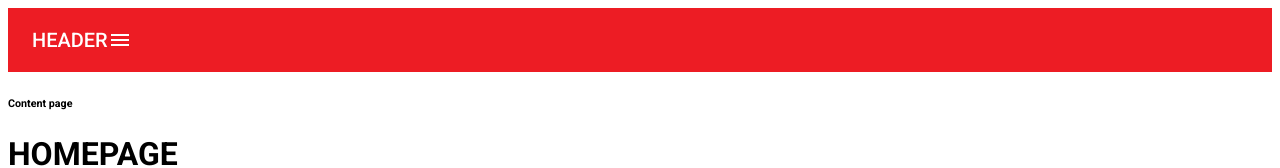
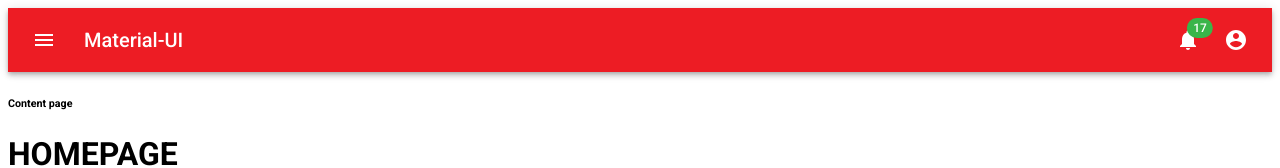
Before and after one commit to Wkoslik/ChiknTindr-Client, a React (Create React App) app: page / in a window 1280 px wide. Shown: the top 168 px of the page. Built offline with nearby package versions, Linux system fonts and the light colour scheme.

Commit message:
rewriting the code for the header

```diff
--- a/src/components/partials/Header.js
+++ b/src/components/partials/Header.js
@@ -1,28 +1,294 @@
+// import { Link } from 'react-router-dom';
+// import { useState } from 'react';
+// import { makeStyles } from '@material-ui/core/styles';
+// import {
+//     Toolbar,
+//     AppBar,
+//     ThemeProvider,
+//     IconButton,
+//     Typography,
+//     Badge,
+//     MenuItem,
+//     Menu,
+//     Button
+// } from '@material-ui/core';
+// import {
+//     AccountCircle
+// } from '@material-ui/icons';
+// import MenuIcon from '@material-ui/icons/Menu';
+// import NotificationIcon from '@material-ui/icons/Notifications';
+// import MoreIcon from '@material-ui/icons/MoreVert';
+
+// import theme from '../../theme/theme';
+
+// const useStyles = makeStyles(theme => ({
+//     grow: {
+//         flexGrow: 1,
+//     },
+//     menuButton: {
+//         marginRight: theme.spacing(2),
+//     },
+//     title: {
+//         display: 'none',
+//         [theme.breakpoints.up('sm')]: {
+//             display: 'block',
+//         }
+//     },
+//     popMenu: {
+//         display: "flex",
+//         flexDirection: "column"
+//     },
+//     sectionDesktop: {
+//         display: 'none',
+//         [theme.breakpoints.up('md')]: {
+//             display: 'flex',
+//         },
+//     },
+//     sectionMobile: {
+//         display: 'flex',
+//         [theme.breakpoints.up('md')]: {
+//             display: 'none',
+//         },
+//     },
+// }));
+
+// const Header = (props) => {
+//     const { history } = props;
+//     const classes = useStyles();
+//     const [anchorEl, setAnchorEl] = useState(null);
+//     const [mobileMoreAnchorEl, setMobileMoreAnchorEl] = useState(null);
+
+//     const isMenuOpen = Boolean(anchorEl);
+//     const isMobileMenuOpen = Boolean(mobileMoreAnchorEl);
+
+//     const handleProfileMenuOpen = (event) => {
+//         setAnchorEl(event.currentTarget);
+//     };
+
+//     const handleMobileMenuClose = () => {
+//         setMobileMoreAnchorEl(null);
+//     };
+
+//     const handleMenuClose = () => {
+//         setAnchorEl(null);
+//         handleMobileMenuClose();
+//     };
+
+//     const handleMobileMenuOpen = (event) => {
+//         setMobileMoreAnchorEl(event.currentTarget);
+//     };
+
+//     const menuId = 'primary-search-account-menu';
+
+//     const renderMenu = (
+//         <Menu
+//             anchorEl={anchorEl}
+//             anchorOrigin={{ vertical: 'top', horizontal: 'right' }}
+//             id={menuId}
+//             keepMounted
+//             transformOrigin={{ vertical: 'top', horizontal: 'right' }}
+//             open={isMenuOpen}
+//             onClose={handleMenuClose}
+//         >
+//             <MenuItem onClick={handleMenuClose}>Profile</MenuItem>
+//             <MenuItem onClick={handleMenuClose}>My account</MenuItem>
+//         </Menu>
+//     );
+
+//     const renderMenuLoggedIn = (
+//         <Menu
+//             anchorEl={anchorEl}
+//             anchorOrigin={{ vertical: 'top', horizontal: 'right' }}
+//             id={menuId}
+//             keepMounted
+//             transformOrigin={{ vertical: 'top', horizontal: 'right' }}
+//             open={isMenuOpen}
+//             onClose={handleMenuClose}
+//         >
+//             <MenuItem onClick={handleMenuClose}>Profile</MenuItem>
+//             <MenuItem onClick={handleMenuClose}>My account</MenuItem>
+//         </Menu>
+//     );
+
+//     const mobileMenuId = 'primary-search-account-menu-mobile';
+//     const renderMobileMenu = (
+//         <Menu
+//             anchorEl={mobileMoreAnchorEl}
+//             anchorOrigin={{ vertical: 'top', horizontal: 'right' }}
+//             id={mobileMenuId}
+//             keepMounted
+//             transformOrigin={{ vertical: 'top', horizontal: 'right' }}
+//             open={isMobileMenuOpen}
+//             onClose={handleMobileMenuClose}
+//         >
+
+//             <MenuItem>
+//             <IconButton aria-label="show 11 new notifications" color="inherit">
+//                 <Badge badgeContent={11} color="secondary">
+//                     <NotificationIcon />
+//                 </Badge>
+//             </IconButton>
+//             <p>Notifications</p>
+//             </MenuItem>
+//             <MenuItem onClick={handleProfileMenuOpen}>
+//             <IconButton
+//                 aria-label="account of current user"
+//                 aria-controls="primary-search-account-menu"
+//                 aria-haspopup="true"
+//                 color="inherit"
+//             >
+//                 <AccountCircle />
+//             </IconButton>
+//             <p>Profile</p>
+//             </MenuItem>
+//         </Menu>
+//     );
+
+//     const renderMobileMenuLoggedIn = (
+//         <Menu
+//             anchorEl={mobileMoreAnchorEl}
+//             anchorOrigin={{ vertical: 'top', horizontal: 'right' }}
+//             id={mobileMenuId}
+//             keepMounted
+//             transformOrigin={{ vertical: 'top', horizontal: 'right' }}
+//             open={isMobileMenuOpen}
+//             onClose={handleMobileMenuClose}
+//         >
+
+//             <MenuItem>
+//             <IconButton aria-label="show 11 new notifications" color="inherit">
+//                 <Badge badgeContent={11} color="secondary">
+//                     <NotificationIcon />
+//                 </Badge>
+//             </IconButton>
+//             <p>Notifications</p>
+//             </MenuItem>
+//             <MenuItem onClick={handleProfileMenuOpen}>
+//             <IconButton
+//                 aria-label="account of current user"
+//                 aria-controls="primary-search-account-menu"
+//                 aria-haspopup="true"
+//                 color="inherit"
+//             >
+//                 <AccountCircle />
+//             </IconButton>
+//             <p>Profile</p>
+//             </MenuItem>
+//         </Menu>
+//     );
+
+//     let conditionalLinks = props.currentUser ?
+//     <nav>
+//         <Button
+//             variant="contained"
+//         >
+//             <Link className="nav-link" to='/'>Home</Link>
+//         </Button>
+//         <Button
+//             variant="contained"
+//         >
+//             <Link className="nav-link" to='/profile'>Account</Link>
+//         </Button>
+//         <Button
+//             variant="contained"
+//         >
+//             <Link className="nav-link" to='/about'>RESTaurateurs</Link>
+//         </Button>
+//         <Button
+//             variant="contained"
+//         >
+//             <span className="nav-link" onClick={e => props.handleAuth(null)}>logout</span>
+//         </Button>
+//     </nav>
+//     :
+//     <nav>
+//         <Button
+//             variant="contained"
+//             href="/"
+//         >
+//             Home
+//         </Button>
+//         <Button
+//             variant="contained"
+//             href="/auth/login"
+//         >
+//             Login
+//         </Button>
+//         <Button
+//             variant="contained"
+//             href="/about"
+//         >
+//             RESTaurateurs
+//         </Button>
+//         {/* <Link className="nav-link" to='/'>Home</Link>{' | '} */}
+//         {/* <Link className="nav-link" to='/auth/login'>Login</Link> */}
+//     </nav>
+
+//     return (
+//     <div className={classes.root}>
+//         <ThemeProvider theme={theme}>
+//             <AppBar elevation={0} color="primary" position="static">
+//                 <Toolbar>
+//                     <Typography variant="h6" className={classes.title}>
+//                         HEADER
+//                     </Typography>
+//                     <IconButton
+//                         edge="start"
+//                         className={classes.menuButton}
+//                         color="inherit"
+//                         aria-label="menu"
+//                         onClick={renderMenu}
+//                     >
+//                         <MenuIcon />
+//                     </IconButton>
+//                     <Menu
+//                         id="menu-appbar"
+//                         className={classes.popMenu}
+//                         anchorEl={anchorEl}
+//                         anchorOrigin={{
+//                         vertical: "top",
+//                         horizontal: "right"
+//                         }}
+//                         keepMounted
+//                         transformOrigin={{
+//                         vertical: "top",
+//                         horizontal: "right"
+//                         }}
+//                         open={isMenuOpen}
+//                         onClose={() => setAnchorEl(null)}
+//                     >
+//                         {conditionalLinks}
+//                     </Menu>
+//                 </Toolbar>
+//             </AppBar>
+//         </ThemeProvider>
+//     </div>
+//     )
+// }
+
+// export default Header;
 import { Link } from 'react-router-dom';
 import { useState } from 'react';
 import { makeStyles } from '@material-ui/core/styles';
 import {
+    ThemeProvider,
+    AppBar,
     Toolbar,
-    AppBar,
-    ThemeProvider,
     IconButton,
     Typography,
     Badge,
     MenuItem,
     Menu,
-    Button,
-    useMediaQuery
+    Button
 } from '@material-ui/core';
-import {
-    AccountCircle
-} from '@material-ui/icons';
+import { AccountCircle } from '@material-ui/icons';
 import MenuIcon from '@material-ui/icons/Menu';
-import NotificationIcon from '@material-ui/icons/Notifications';
+import NotificationsIcon from '@material-ui/icons/Notifications';
 import MoreIcon from '@material-ui/icons/MoreVert';
 
 import theme from '../../theme/theme';
 
-const useStyles = makeStyles(theme => ({
+const useStyles = makeStyles((theme) => ({
     grow: {
         flexGrow: 1,
     },
@@ -33,11 +299,7 @@ const useStyles = makeStyles(theme => ({
         display: 'none',
         [theme.breakpoints.up('sm')]: {
             display: 'block',
-        }
         },
-    popMenu: {
-        display: "flex",
-        flexDirection: "column"
     },
     sectionDesktop: {
         display: 'none',
@@ -54,7 +316,6 @@ const useStyles = makeStyles(theme => ({
 }));
 
 const Header = (props) => {
-    const { history } = props;
     const classes = useStyles();
     const [anchorEl, setAnchorEl] = useState(null);
     const [mobileMoreAnchorEl, setMobileMoreAnchorEl] = useState(null);
@@ -80,23 +341,7 @@ const Header = (props) => {
     };
 
     const menuId = 'primary-search-account-menu';
-
     const renderMenu = (
-        <Menu
-            anchorEl={anchorEl}
-            anchorOrigin={{ vertical: 'top', horizontal: 'right' }}
-            id={menuId}
-            keepMounted
-            transformOrigin={{ vertical: 'top', horizontal: 'right' }}
-            open={isMenuOpen}
-            onClose={handleMenuClose}
-        >
-            <MenuItem onClick={handleMenuClose}>Profile</MenuItem>
-            <MenuItem onClick={handleMenuClose}>My account</MenuItem>
-        </Menu>
-    );
-
-    const renderMenuLoggedIn = (
         <Menu
             anchorEl={anchorEl}
             anchorOrigin={{ vertical: 'top', horizontal: 'right' }}
@@ -126,11 +371,12 @@ const Header = (props) => {
             <MenuItem>
                 <IconButton aria-label="show 11 new notifications" color="inherit">
                 <Badge badgeContent={11} color="secondary">
-                    <NotificationIcon />
+                    <NotificationsIcon />
                 </Badge>
                 </IconButton>
                 <p>Notifications</p>
             </MenuItem>
+
             <MenuItem onClick={handleProfileMenuOpen}>
                 <IconButton
                     aria-label="account of current user"
@@ -142,129 +388,62 @@ const Header = (props) => {
                 </IconButton>
                 <p>Profile</p>
             </MenuItem>
+
         </Menu>
     );
-
-    const renderMobileMenuLoggedIn = (
-        <Menu
-            anchorEl={mobileMoreAnchorEl}
-            anchorOrigin={{ vertical: 'top', horizontal: 'right' }}
-            id={mobileMenuId}
-            keepMounted
-            transformOrigin={{ vertical: 'top', horizontal: 'right' }}
-            open={isMobileMenuOpen}
-            onClose={handleMobileMenuClose}
+    return (
+        <div className={classes.root}>
+            <ThemeProvider theme={theme}>
+                <div className={classes.grow}>
+                    <AppBar position="static">
+                    <Toolbar>
+                    <IconButton
+                        edge="start"
+                        className={classes.menuButton}
+                        color="inherit"
+                        aria-label="open drawer"
                     >
-
-            <MenuItem>
-            <IconButton aria-label="show 11 new notifications" color="inherit">
-                <Badge badgeContent={11} color="secondary">
-                    <NotificationIcon />
+                        <MenuIcon />
+                    </IconButton>
+                    <Typography className={classes.title} variant="h6" noWrap>
+                        Material-UI
+                    </Typography>
+                    <div className={classes.grow} />
+                    <div className={classes.sectionDesktop}>
+                        <IconButton aria-label="show 17 new notifications" color="inherit">
+                            <Badge badgeContent={17} color="secondary">
+                            <NotificationsIcon />
                             </Badge>
                         </IconButton>
-            <p>Notifications</p>
-            </MenuItem>
-            <MenuItem onClick={handleProfileMenuOpen}>
                         <IconButton
+                            edge="end"
                             aria-label="account of current user"
-                aria-controls="primary-search-account-menu"
+                            aria-controls={menuId}
                             aria-haspopup="true"
+                            onClick={handleProfileMenuOpen}
                             color="inherit"
                         >
                             <AccountCircle />
                         </IconButton>
-            <p>Profile</p>
-            </MenuItem>
-        </Menu>
-    );
-
-    let conditionalLinks = props.currentUser ?
-    <nav>
-        <Button
-            variant="contained"
+                    </div>
+                    <div className={classes.sectionMobile}>
+                        <IconButton
+                            aria-label="show more"
+                            aria-controls={mobileMenuId}
+                            aria-haspopup="true"
+                            onClick={handleMobileMenuOpen}
+                            color="inherit"
                         >
-            <Link className="nav-link" to='/'>Home</Link>
-        </Button>
-        <Button
-            variant="contained"
-        >
-            <Link className="nav-link" to='/profile'>Account</Link>
-        </Button>
-        <Button
-            variant="contained"
-        >
-            <Link className="nav-link" to='/about'>RESTaurateurs</Link>
-        </Button>
-        <Button
-            variant="contained"
-        >
-            <span className="nav-link" onClick={e => props.handleAuth(null)}>logout</span>
-        </Button>
-    </nav>
-    :
-    <nav>
-        <Button
-            variant="contained"
-            href="/"
-        >
-            Home
-        </Button>
-        <Button
-            variant="contained"
-            href="/auth/login"
-        >
-            Login
-        </Button>
-        <Button
-            variant="contained"
-            href="/about"
-        >
-            RESTaurateurs
-        </Button>
-        {/* <Link className="nav-link" to='/'>Home</Link>{' | '} */}
-        {/* <Link className="nav-link" to='/auth/login'>Login</Link> */}
-    </nav>
-
-    return (
-    <div className={classes.root}>
-        <ThemeProvider theme={theme}>
-            <AppBar elevation={0} color="primary" position="static">
-                <Toolbar>
-                    <Typography variant="h6" className={classes.title}>
-                        HEADER
-                    </Typography>
-                    <IconButton
-                        edge="start"
-                        className={classes.menuButton}
-                        color="inherit"
-                        aria-label="menu"
-                        onClick={renderMenu}
-                    >
-                        <MenuIcon />
+                            <MoreIcon />
                         </IconButton>
-                    <Menu
-                        id="menu-appbar"
-                        className={classes.popMenu}
-                        anchorEl={anchorEl}
-                        anchorOrigin={{
-                        vertical: "top",
-                        horizontal: "right"
-                        }}
-                        keepMounted
-                        transformOrigin={{
-                        vertical: "top",
-                        horizontal: "right"
-                        }}
-                        open={isMenuOpen}
-                        onClose={() => setAnchorEl(null)}
-                    >
-                        {conditionalLinks}
-                    </Menu>
+                    </div>
                     </Toolbar>
                     </AppBar>
+                    {renderMobileMenu}
+                    {renderMenu}
+                </div>
             </ThemeProvider>
         </div>
-    )
+    );
 }
-
 export default Header;
```
Lines whose indentation alone changed are shown as unchanged.
